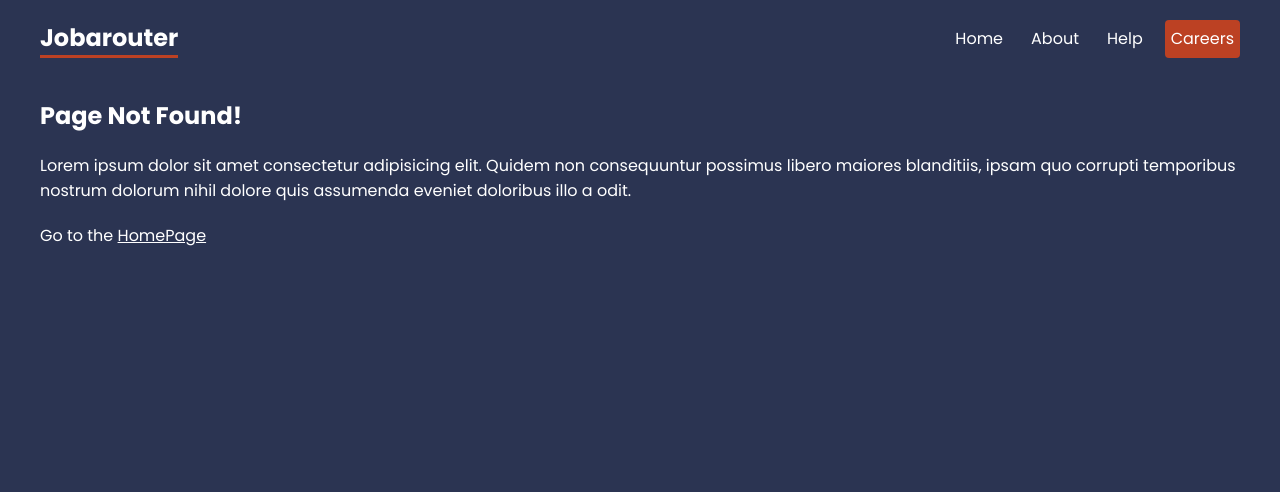
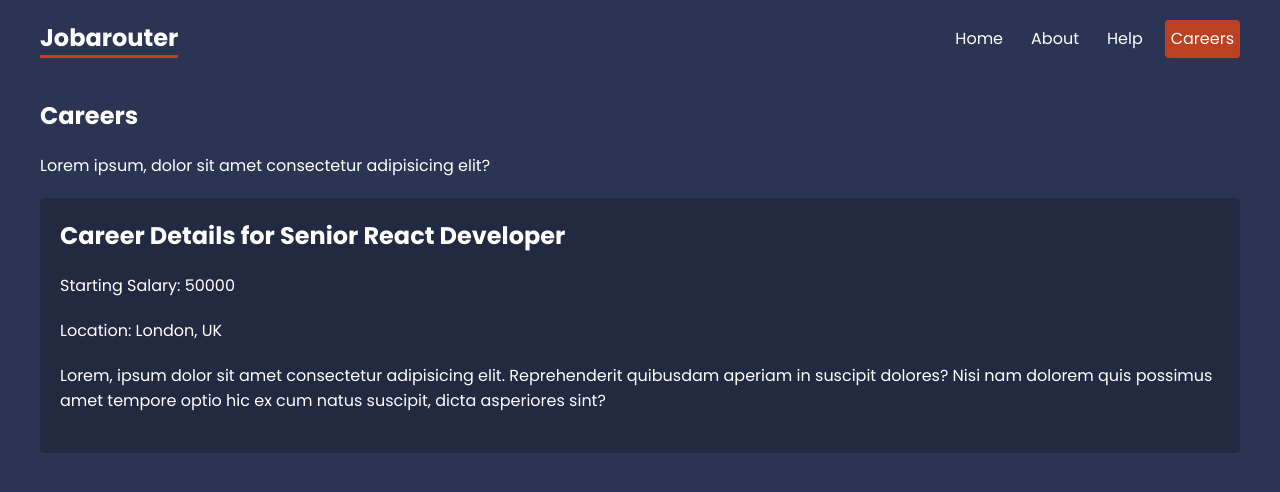
Before and after one commit to BDunnCode/jobarouter, a React (Create React App) app: page /careers/1 in a window 1280 px wide. Shown: the top 492 px of the page. Built offline with nearby package versions, Linux system fonts and the light colour scheme; data requests are answered from the project's data file.

Commit message:
add career details

```diff
--- a/src/App.js
+++ b/src/App.js
@@ -12,6 +12,7 @@
 import Contact from './pages/help/Contact'
 import NotFound from './pages/NotFound'
 import Careers, { careersLoader } from './pages/careers/Careers'
+import CareerDetails, { careerDetailsLoader } from './pages/careers/CareerDetails'
 
 // layouts
 import RootLayout from './layouts/RootLayout'
@@ -35,6 +36,11 @@
           element={<Careers />}
           loader={careersLoader}
         />
+        <Route
+          path=":id"
+          element={<CareerDetails />}
+          loader={careerDetailsLoader}
+        />
       </Route>
 
       <Route path="*" element={<NotFound />} />
--- a/src/index.css
+++ b/src/index.css
@@ -119,10 +119,13 @@
   font-size: 0.8em;
   color: #bbb;
 }
-
-
-
 /* careers details */
+.career-details {
+  background: rgba(0,0,0,0.2);
+  padding: 20px;
+  border-radius: 4px;
+  margin: 20px 0;
+}
 
 
 /* breadcrumbs */
--- /dev/null
+++ b/src/pages/careers/CareerDetails.js
@@ -0,0 +1,31 @@
+import { useLoaderData, useParams } from "react-router-dom"
+
+export default function CareerDetails() {
+  const { id } = useParams()
+  const career = useLoaderData()
+
+  return (
+    <div className="career-details">
+      <h2>Career Details for {career.title}</h2>
+      <p>Starting Salary: {career.salary}</p>
+      <p>Location: {career.location}</p>
+      <div className="details">
+        <p>
+          Lorem, ipsum dolor sit amet consectetur adipisicing elit.
+          Reprehenderit quibusdam aperiam in suscipit dolores?
+          Nisi nam dolorem quis possimus amet tempore optio hic ex cum
+          natus suscipit, dicta asperiores sint?
+         </p>
+      </div>
+    </div>
+    )
+}
+
+// loader function
+export const careerDetailsLoader = async ({ params }) => {
+  const { id } = params
+
+  const res = await fetch('http://localhost:4000/careers/' + id)
+
+  return res.json()
+}
--- a/src/pages/careers/Careers.js
+++ b/src/pages/careers/Careers.js
@@ -7,7 +7,7 @@
   return (
     <div className="careers">
       {careers.map(career => (
-        <Link to="/" key={career.id}>
+        <Link to={career.id.toString()} key={career.id}>
           <p>{career.title}</p>
           <p>Based in {career.location}</p>
         </Link>
```
